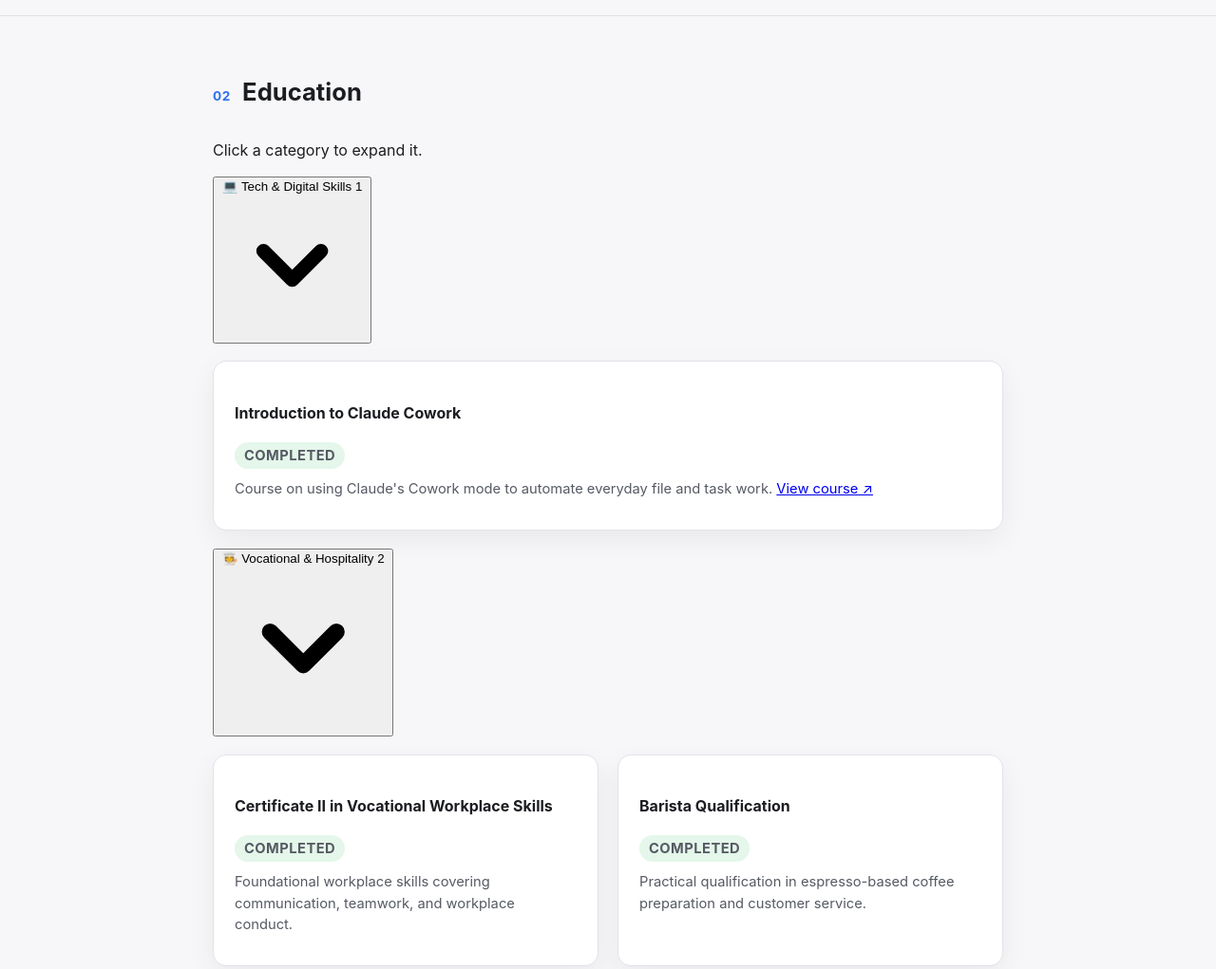
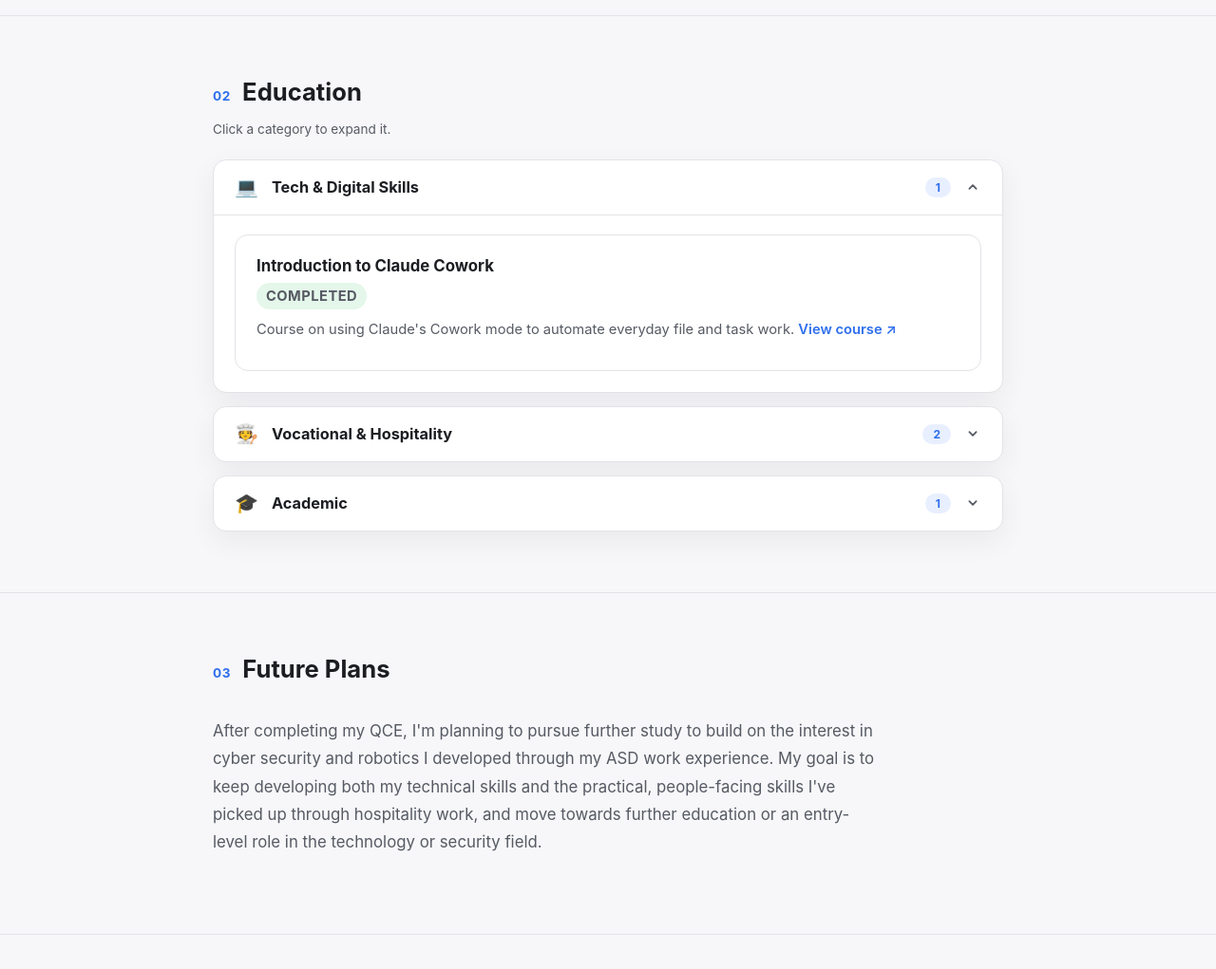
Before and after one commit to DanielTerblans/Daniel-Terblans-WHOAMI, a plain HTML site: page index.html in a window 1280 px wide. Shown: the part 1080-2101 px from the top of the page at 95% size. Drawn offline with Linux system fonts and the light colour scheme.

Commit message:
Update style.css

```diff
--- a/css/style.css
+++ b/css/style.css
@@ -305,6 +305,111 @@ body {
   border-radius: 999px;
 }
 
+/* Education accordion */
+.edu-hint {
+  margin: -20px 0 24px;
+  color: var(--text-muted);
+  font-size: 0.85rem;
+}
+
+.edu-accordion {
+  display: flex;
+  flex-direction: column;
+  gap: 14px;
+}
+
+.edu-category {
+  border: 1px solid var(--border);
+  border-radius: var(--radius);
+  background: var(--bg-alt);
+  box-shadow: var(--shadow);
+  overflow: hidden;
+}
+
+.edu-category-heading {
+  margin: 0;
+}
+
+.edu-category-toggle {
+  width: 100%;
+  display: flex;
+  align-items: center;
+  gap: 14px;
+  padding: 18px 22px;
+  background: none;
+  border: none;
+  cursor: pointer;
+  text-align: left;
+  font: inherit;
+  color: var(--text);
+  transition: background var(--transition);
+}
+
+.edu-category-toggle:hover,
+.edu-category-toggle:focus-visible {
+  background: var(--accent-soft);
+}
+
+.edu-category-icon {
+  font-size: 1.25rem;
+  line-height: 1;
+}
+
+.edu-category-title {
+  font-weight: 700;
+  font-size: 1.02rem;
+  flex: 1;
+}
+
+.edu-category-count {
+  font-size: 0.75rem;
+  font-weight: 700;
+  color: var(--accent);
+  background: var(--accent-soft);
+  padding: 3px 11px;
+  border-radius: 999px;
+  flex-shrink: 0;
+}
+
+.edu-chevron {
+  width: 18px;
+  height: 18px;
+  color: var(--text-muted);
+  transition: transform var(--transition);
+  flex-shrink: 0;
+}
+
+.edu-category.is-open .edu-chevron {
+  transform: rotate(180deg);
+}
+
+.edu-category.is-open .edu-category-toggle {
+  border-bottom: 1px solid var(--border);
+}
+
+.edu-panel-wrapper {
+  display: grid;
+  grid-template-rows: 0fr;
+  transition: grid-template-rows 320ms ease;
+}
+
+.edu-category.is-open .edu-panel-wrapper {
+  grid-template-rows: 1fr;
+}
+
+.edu-panel {
+  overflow: hidden;
+  min-height: 0;
+}
+
+.edu-panel .card-grid {
+  padding: 20px 22px 22px;
+}
+
+.edu-panel .card {
+  box-shadow: none;
+}
+
 /* Education cards */
 .card-grid {
   display: grid;
@@ -320,7 +425,8 @@ body {
   box-shadow: var(--shadow);
 }
 
-.card h3 {
+.card h3,
+.card h4 {
   margin: 0 0 8px;
   font-size: 1.05rem;
 }
@@ -330,6 +436,17 @@ body {
   color: var(--text-muted);
   line-height: 1.5;
   font-size: 0.92rem;
+}
+
+.card p a {
+  color: var(--accent);
+  font-weight: 600;
+  text-decoration: none;
+}
+
+.card p a:hover,
+.card p a:focus-visible {
+  text-decoration: underline;
 }
 
 .card-status {
```
